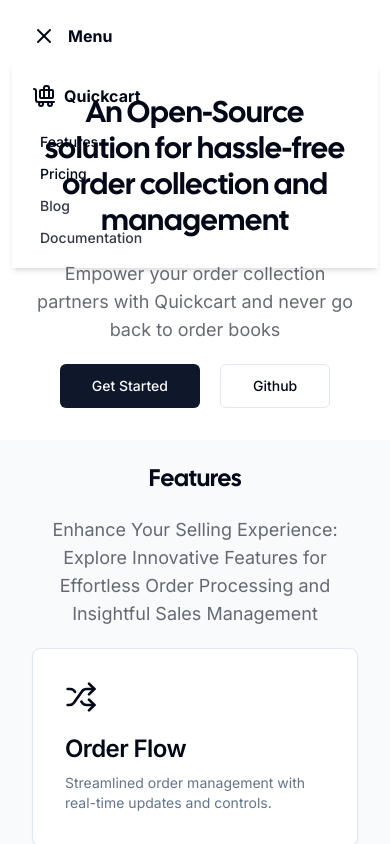
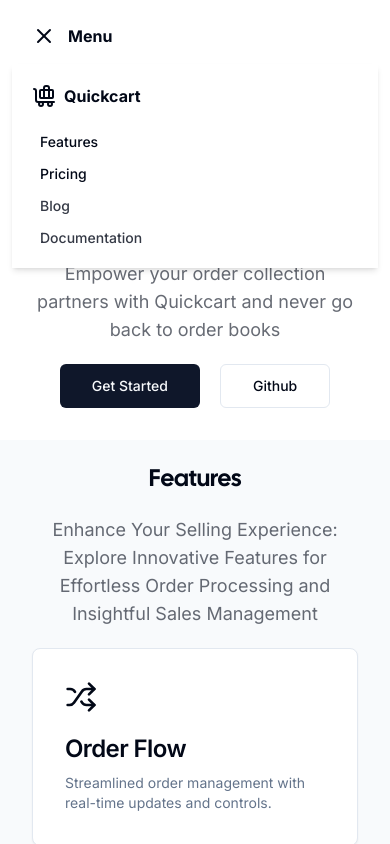
Before and after one commit to durveshb/Quickcart, a Next.js app: page / in a window 390 px wide. Both pictures are taken after a click on the button "Menu". Shown: the top 844 px of the page. Built offline with nearby package versions, Linux system fonts and the light colour scheme.

Commit message:
nav background color issue

```diff
--- a/components/main-nav.tsx
+++ b/components/main-nav.tsx
@@ -16,7 +16,7 @@
 const MainNav = ({ items, children }: MainNavProps) => {
   const [showMobileMenu, setShowMobileMenu] = useState(false);
   return (
-    <div className="container relative flex py-6 gap-10 items-center bg-white dark:bg-transparent">
+    <div className="container relative flex py-6 gap-10 items-center bg-background">
       <Link href="/" className="hidden md:flex gap-2 font-bold">
         <Icons.logo />
         <span>{siteConfig.name}</span>
--- a/components/mobile-nav.tsx
+++ b/components/mobile-nav.tsx
@@ -12,7 +12,7 @@
 
 const MobileNav = ({ items }: MobileNavProps) => {
   return (
-    <div className="fixed z-50 top-16 left-3 slide-in-from-bottom-96 shadow-md animate-in flex flex-col p-5 gap-6 w-[calc(100vw-1.5rem)] md:hidden">
+    <div className="fixed z-20 top-16 left-3 slide-in-from-bottom-96 shadow-md animate-in flex flex-col p-5 gap-6 w-[calc(100vw-1.5rem)] md:hidden bg-popover text-popover-foreground">
       <Link href="/" className="flex gap-2 font-bold">
         <Icons.logo />
         <span>{siteConfig.name}</span>
```
